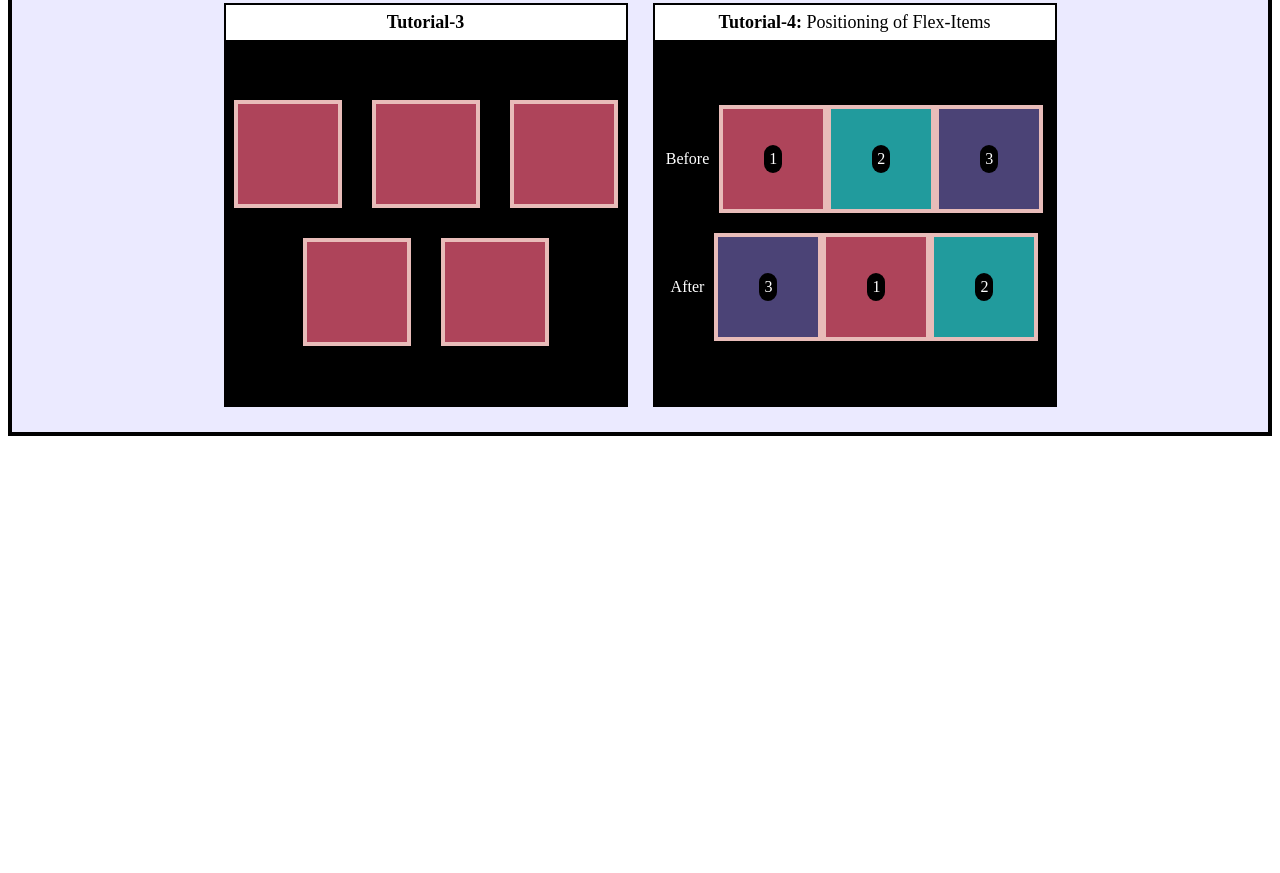
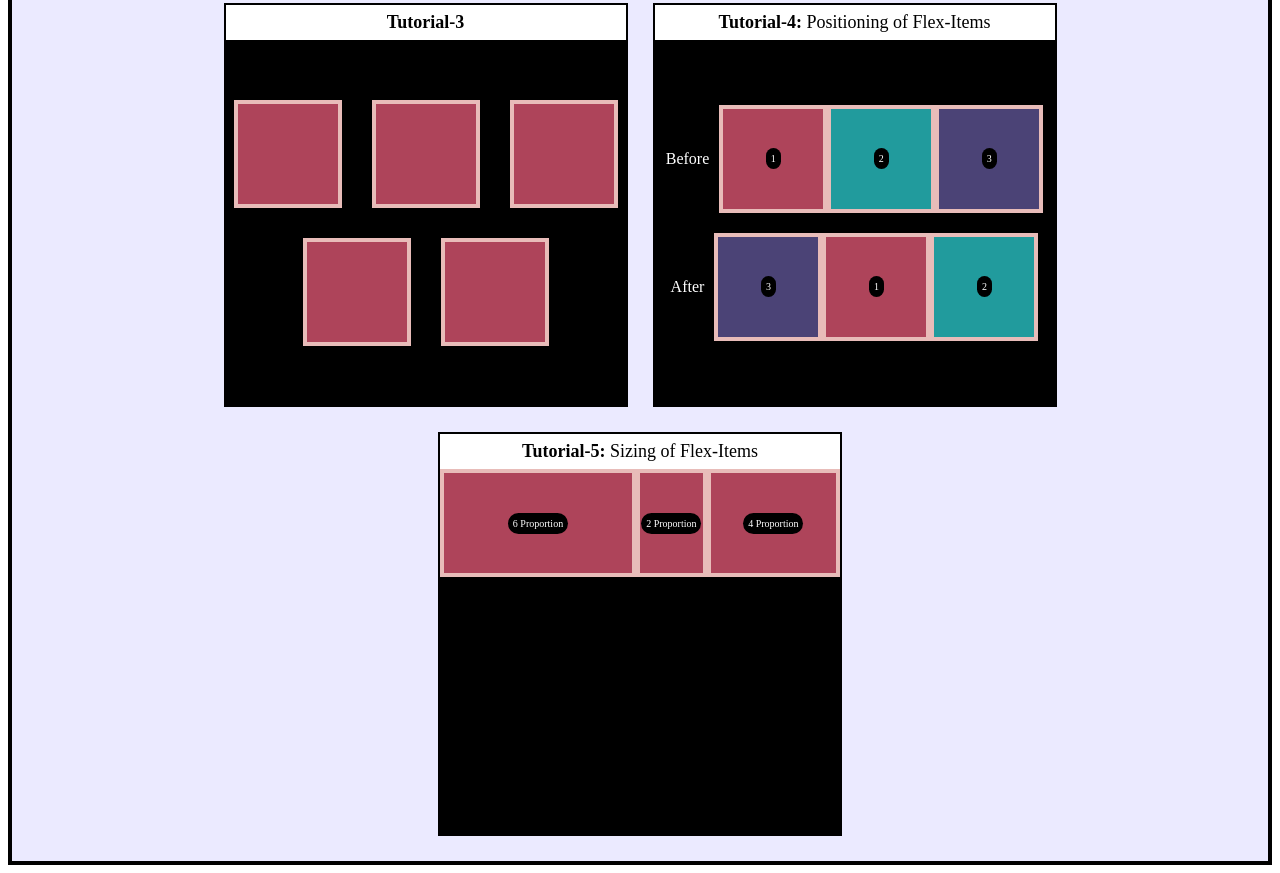
Before and after one commit to jaiminjariwala/html_css, a plain HTML site: page Flexbox_Tutorial/index.html in a window 1280 px wide. Shown: the part 463-1336 px from the top of the page. Before the commit the page ends 907 px from the top, so only its background shows below. Drawn offline with Linux system fonts and the light colour scheme.

Commit message:
added flex property code

```diff
--- a/Flexbox_Tutorial/index.html
+++ b/Flexbox_Tutorial/index.html
@@ -58,6 +58,17 @@
                     <div class="box--17"><div class="text-div3">3</div></div>
                 </div>
             </div>
+
+            <div class="box-tuto5">
+                <div class="text-div">
+                    Tutorial-5: <span>Sizing of Flex-Items</span>
+                </div>
+                <div class="boxes5">
+                    <div class="box--18"><div class="text-div3">6 Proportion</div></div>
+                    <div class="box--19"><div class="text-div3">2 Proportion</div></div>
+                    <div class="box--20"><div class="text-div3">4 Proportion</div></div>
+                </div>
+            </div>
         </div>
 
 
--- a/Flexbox_Tutorial/style.css
+++ b/Flexbox_Tutorial/style.css
@@ -13,7 +13,7 @@
 
 
 /* <======================== Tutorial-1 ========================> */
-.box-tuto1, .box-tuto2, .box-tuto3, .box-tuto4 {
+.box-tuto1, .box-tuto2, .box-tuto3, .box-tuto4, .box-tuto5 {
     height: 400px;
     width: 400px;
     border: 2px solid black;
@@ -152,6 +152,8 @@
     padding: 5px;
     border-radius: 40px;
     color: white;
+    text-align: center;
+    font-size: 10px;
 }
 
 .box--12, .box--13, .box--14, .box--15, .box--16, .box--17 {
@@ -194,3 +196,31 @@
 
     order: 1;
 }
+
+
+
+/* <======================== Tutorial-5 ========================> */
+.boxes5 {
+    height: 400px;
+    width: 400px;
+    background-color: black;
+
+    display: flex;
+}
+.box--18, .box--19, .box--20{
+    height: 100px;
+    background-color: #AE445A;
+    border: 4px solid #E8BCB9;
+    display: flex;
+    justify-content: center;
+    align-items: center;
+    flex: 6;
+}
+
+.box--19 {
+    flex: 2;
+}
+
+.box--20 {
+    flex: 4;
+}
```
